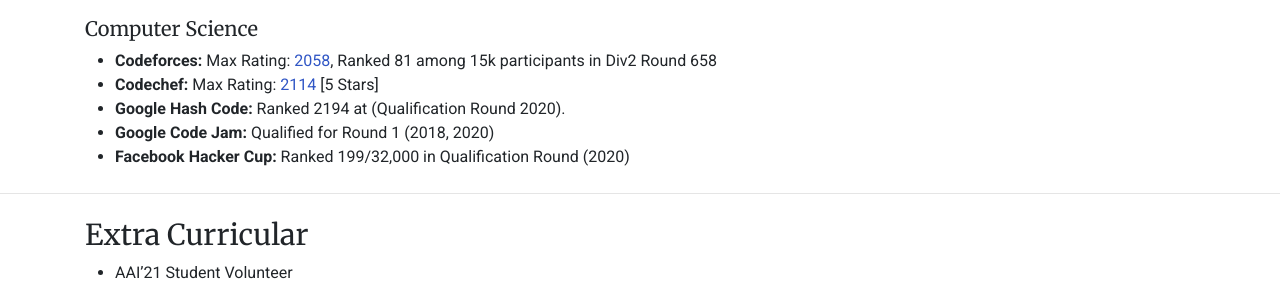
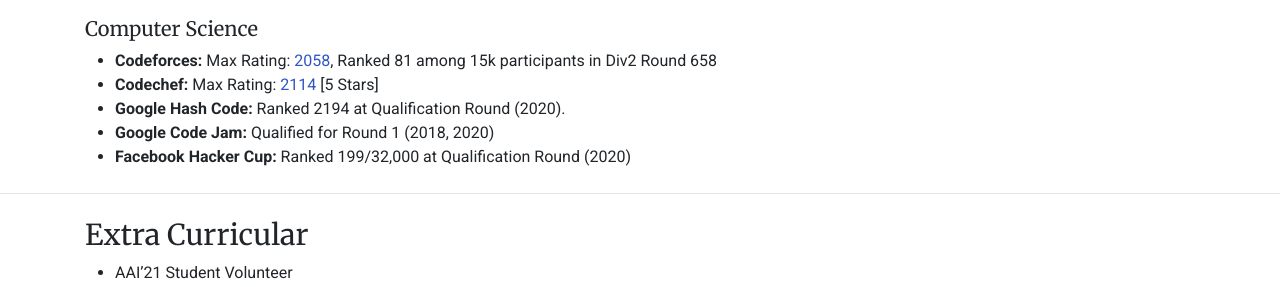
Before and after one commit to rish-singhal/rish-singhal.github.io, a Jekyll site: the page built from pages/resume.html, in a window 1280 px wide. Shown: the part 1072-1359 px from the top of the page. Built offline with Jekyll 4.4.1, drawn with Linux system fonts in a browser that asks for light colours; nearby versions of some CDN libraries.

Commit message:
fixed typo

```diff
--- a/pages/resume.html
+++ b/pages/resume.html
@@ -106,12 +106,12 @@
       <b>Codechef:</b> Max Rating: <a href="https://www.codechef.com/users/topcoder31">2114</a> [5 Stars]
     </li>
     <li>
-      <b>Google Hash Code:</b> Ranked 2194 at (Qualification Round 2020).
+      <b>Google Hash Code:</b> Ranked 2194 at Qualification Round (2020).
     </li>
     <li>
       <b>Google Code Jam:</b> Qualified for Round 1 (2018, 2020)
     </li>
-    <li><b>Facebook Hacker Cup:</b> Ranked 199/32,000 in Qualification Round (2020)</li>
+    <li><b>Facebook Hacker Cup:</b> Ranked 199/32,000 at Qualification Round (2020)</li>
   </ul>
 </section>
 <hr />
```
